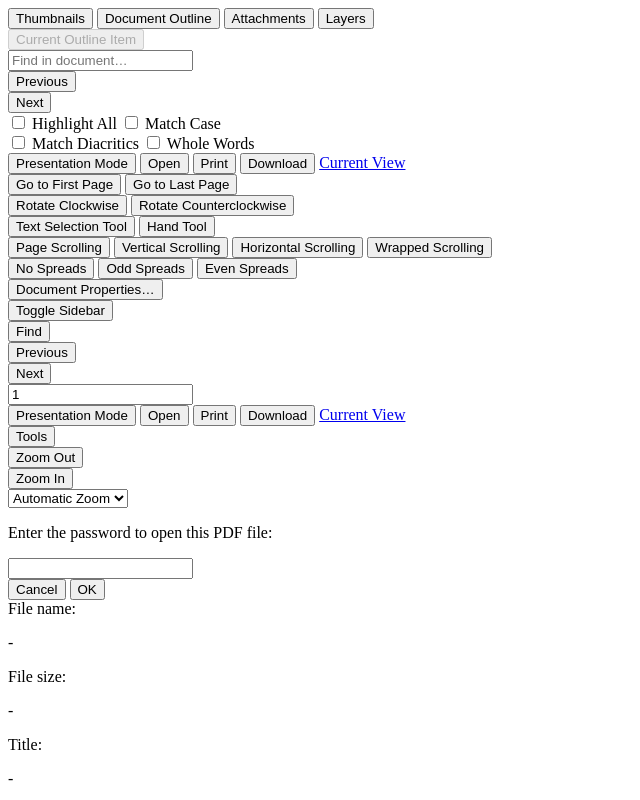
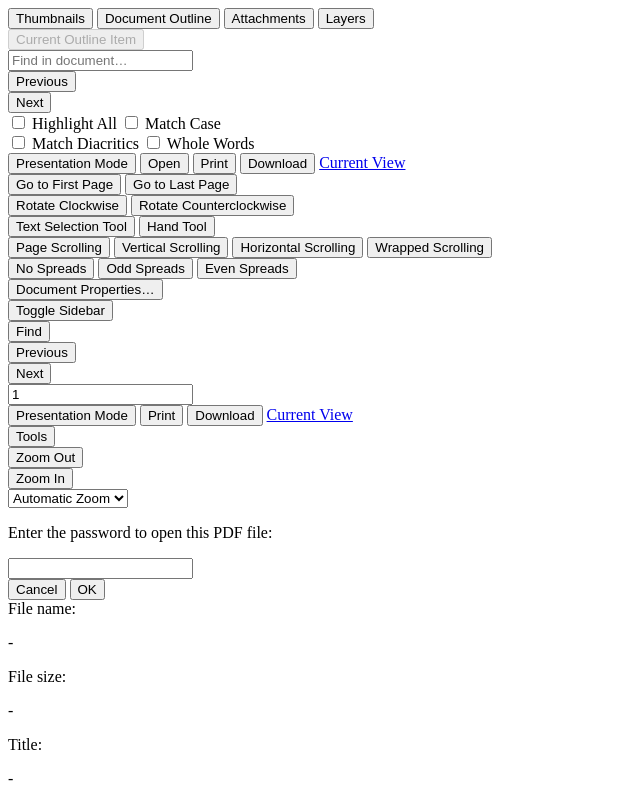
Before and after one commit to xtenzQ/latex-pdfjs-viewer, a plain HTML site: page docs/web/viewer.html in a window 1280 px wide. Shown: the top 800 px of the page, without its empty margins (0-640 px from the left). Drawn offline with Linux system fonts and the light colour scheme; no server answers.

Commit message:
remove open button

```diff
--- a/docs/web/viewer.html
+++ b/docs/web/viewer.html
@@ -233,10 +233,6 @@ See https://github.com/adobe-type-tools/cmap-resources
                   <span data-l10n-id="presentation_mode_label">Presentation Mode</span>
                 </button>
 
-                <button id="openFile" class="toolbarButton openFile hiddenLargeView" title="Open File" tabindex="32" data-l10n-id="open_file">
-                  <span data-l10n-id="open_file_label">Open</span>
-                </button>
-
                 <button id="print" class="toolbarButton print hiddenMediumView" title="Print" tabindex="33" data-l10n-id="print">
                   <span data-l10n-id="print_label">Print</span>
                 </button>
```
